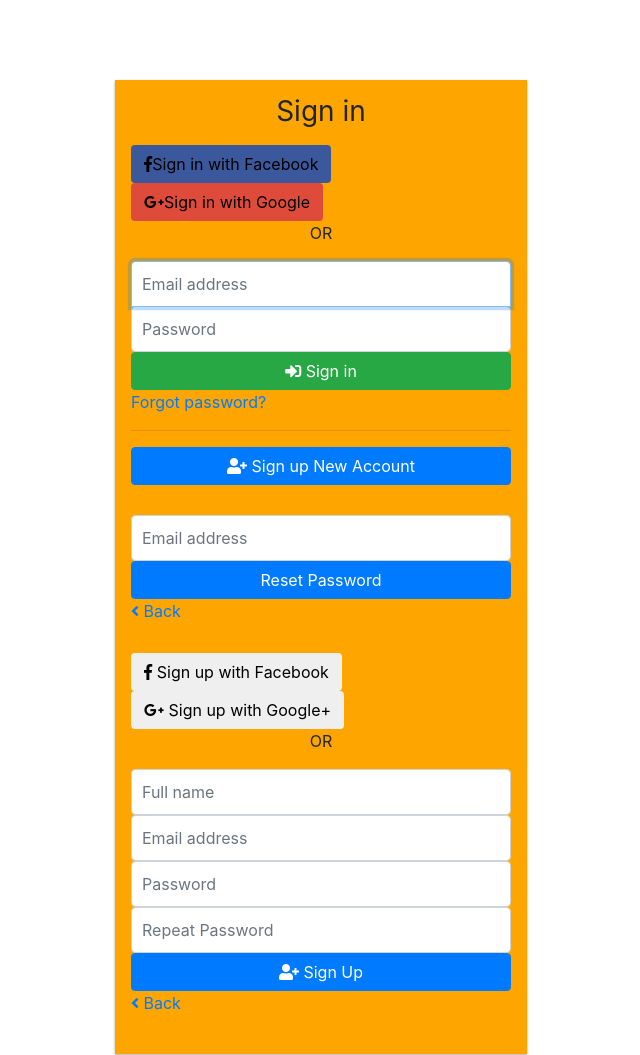
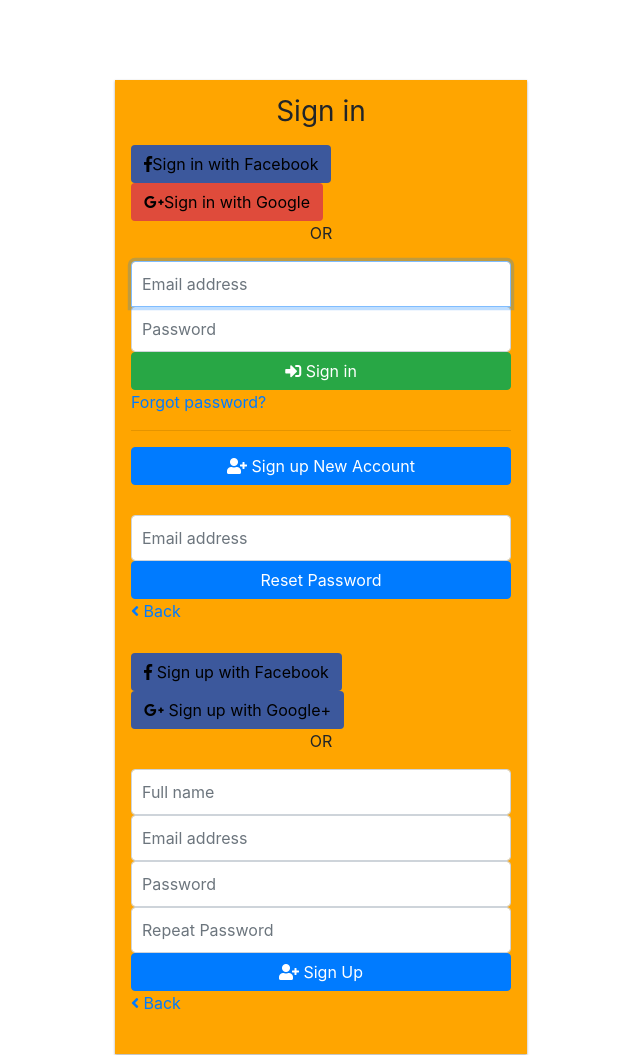
Before and after one commit to 123sincan/Pampangku, a plain HTML site: page view/login.html in a window 1280 px wide. Shown: the top 1055 px of the page, without its empty margins (319-959 px from the left). Drawn offline with nearby package versions, Linux system fonts and the light colour scheme.

Commit message:
Update login.html

```diff
--- a/view/login.html
+++ b/view/login.html
@@ -39,13 +39,13 @@
                 <a href="#" id="cancel_reset"><i class="fas fa-angle-left"></i> Back</a>
             </form>
 
-            <form action="/signup/" class="form-signup">
-                <div class="social-login">
-                    <button class="btn facebook-btn social-btn" type="button"><span><i class="fab fa-facebook-f"></i> Sign up with Facebook</span> </button>
-                </div>
-                <div class="social-login">
-                    <button class="btn google-btn social-btn" type="button"><span><i class="fab fa-google-plus-g"></i> Sign up with Google+</span> </button>
-                </div>
+				<form action="/signup/" class="form-signup">
+					<div class="social-login">
+						<button class="btn facebook-btn social-btn" type="button" style="background-color: #3C589C;"><span><i class="fab fa-facebook-f"></i> Sign up with Facebook</span> </button>
+					</div>
+					<div class="social-login">
+						<button class="btn google-btn social-btn" type="button" style="background-color: #3C589C;"><span><i class="fab fa-google-plus-g"></i> Sign  up with Google+</span> </button>
+					</div>
 
                 <p style="text-align:center">OR</p>
 
```
